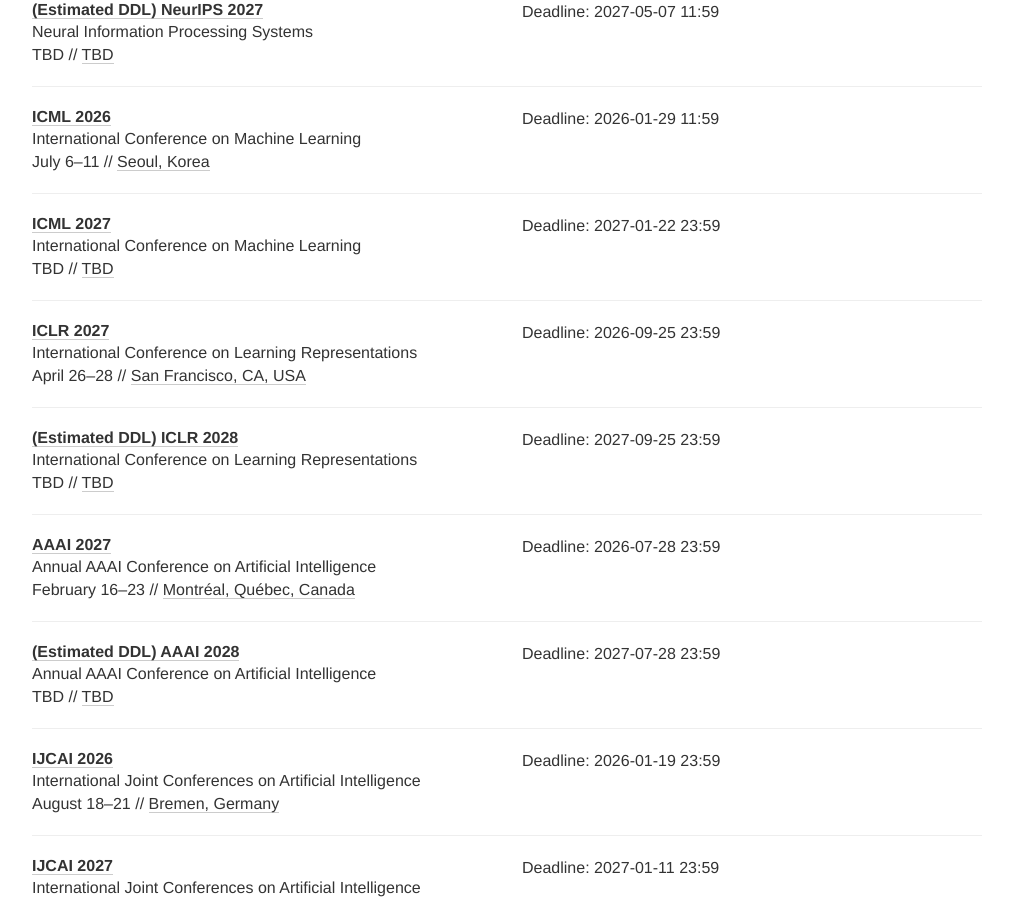
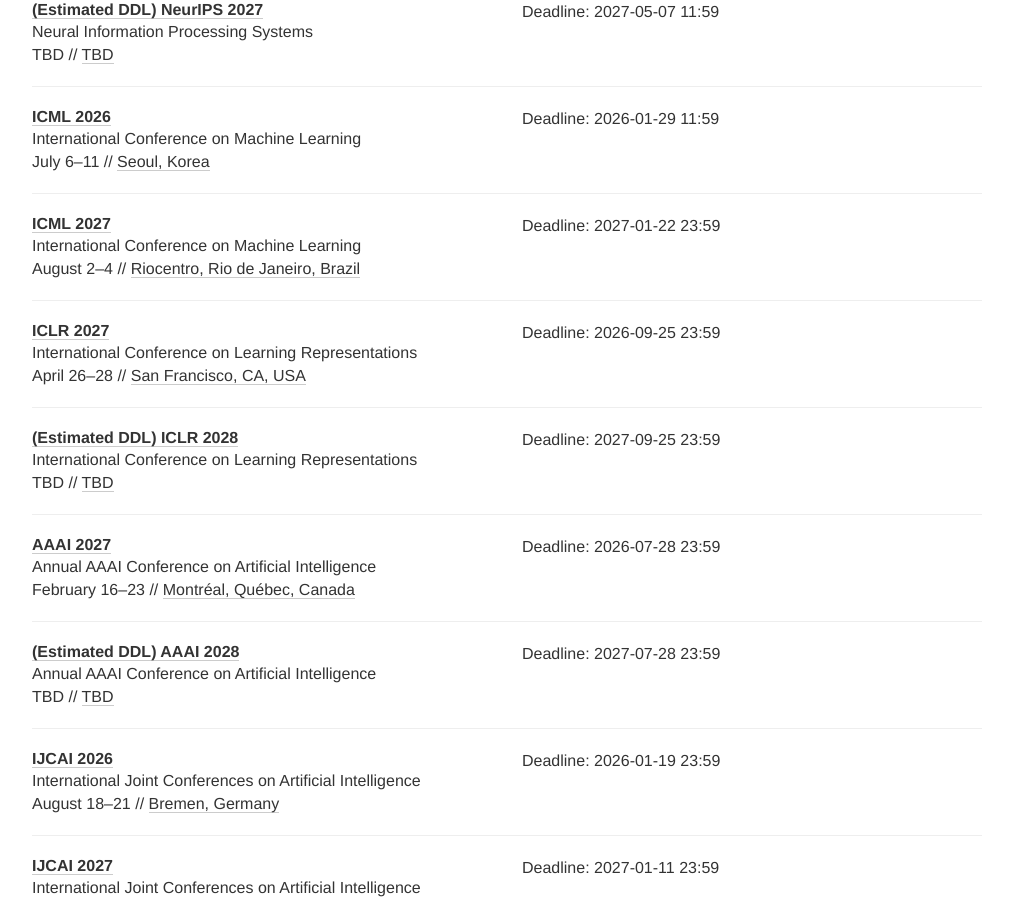
Before and after one commit to genius-lab-deadlines/genius-lab-deadlines.github.io, a Jekyll site: the page built from index.html, in a window 1280 px wide and 900 px high, scrolled down 2437 px. Shown: the whole window, without its empty margins (133-1146 px from the left). Built offline with Jekyll 4.4.1, drawn with Linux system fonts in a browser that asks for light colours; nearby versions of some CDN libraries; Markdown is read by kramdown in place of the engine named in the settings.

Commit message:
auto: update deadlines (2026-11-16)

```diff
--- a/_data/conferences.yml
+++ b/_data/conferences.yml
@@ -1,6 +1,6 @@
 ---
 # GENERATED FILE. Do not edit by hand; edit scripts/venues.yml instead.
-# Last regenerated by scripts/update_deadlines.py on 2026-11-15.
+# Last regenerated by scripts/update_deadlines.py on 2026-11-16.
 
 # Computer Vision
 
@@ -209,13 +209,13 @@
 
 - name: ICML
   year: 2027
-  date: TBD
+  date: August 2-4
   description: International Conference on Machine Learning
   link: https://icml.cc/Conferences/2027
   deadline:
   - "2027-01-22 23:59"
   timezone: Etc/GMT+12
-  place: TBD
+  place: Riocentro, Rio de Janeiro, Brazil
   tags: [AI, CONF, Tier1]
 
 - name: ICLR
--- a/_data/update_status.yml
+++ b/_data/update_status.yml
@@ -1,5 +1,5 @@
 # GENERATED by scripts/update_deadlines.py. What each entry was based on.
-last_run_week: 2026-W46
+last_run_week: 2026-W47
 venues:
   CVPR:
     entries:
@@ -84,7 +84,7 @@ venues:
   ICML:
     entries:
     - 'ICML 2026: ccf+official'
-    - 'ICML 2027: official'
+    - 'ICML 2027: ccf+official'
     checks:
       '2025': not checked (scraping off or deadline long past)
       '2026': official site confirmed 2026-01-28
```
